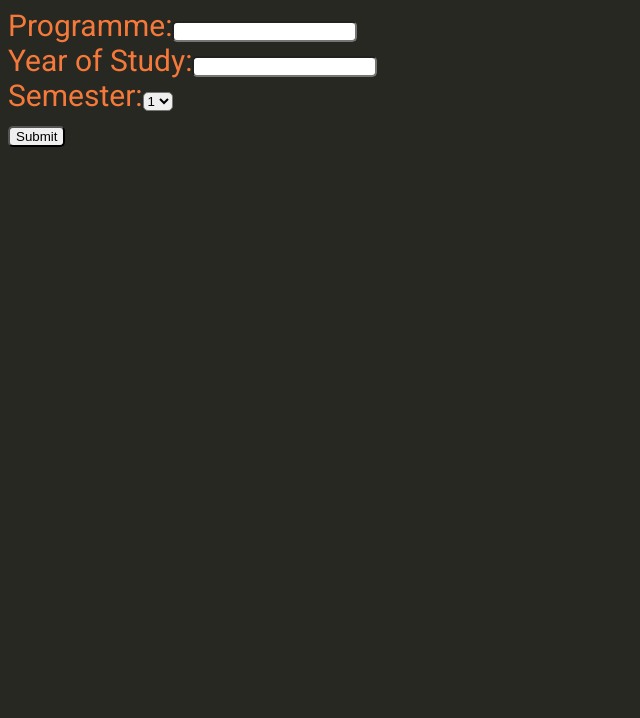
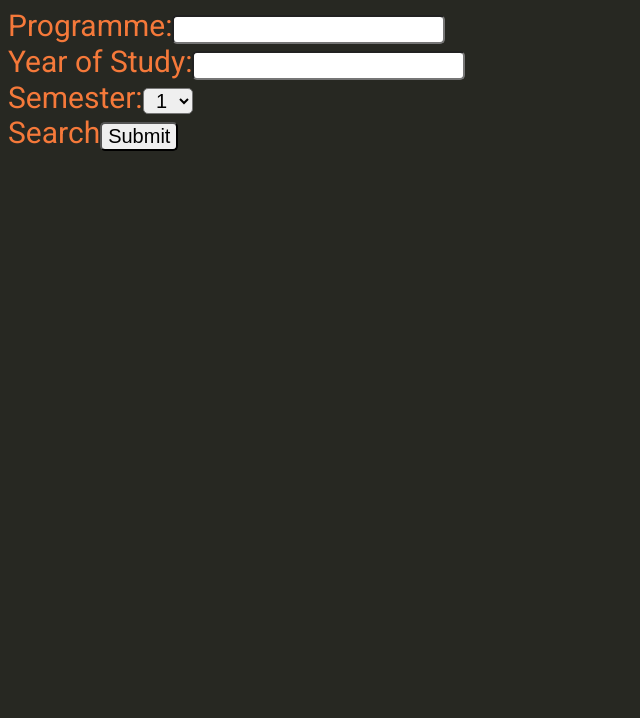
Before and after one commit to caelan-smyth/2020-ca326-bettertimetables, a React app in the folder bettertimetable-app/: page / in a window 1280 px wide. Shown: the part 82-800 px from the top of the page, without its empty margins (0-640 px from the left). Built offline with nearby package versions, Linux system fonts and the light colour scheme; no server answers.

Commit message:
Further accessibility tweaks

```diff
--- a/bettertimetable-app/src/index.css
+++ b/bettertimetable-app/src/index.css
@@ -14,10 +14,16 @@ h1 {
     color: #85C0F9;
 }
 
-.submitbutton {
+input, select {
     border-radius: 5px;
+    font-size: 20px;
 }
 
-.searchbox {
-    border-radius: 5px;
+select {
+    width: 50px;
+    text-align: center;
 }
+
+input:focus, select:focus {
+    border: 3px solid #85C0F9;
+}
--- a/bettertimetable-app/src/index.js
+++ b/bettertimetable-app/src/index.js
@@ -39,20 +39,23 @@ class Search extends React.Component {
                 <form method="get">
                     <label>
                         Programme:
-                        <input type="text" name="course" onChange={this.changeHandler} class="searchbox" />
+                        <input type="text" name="course" onChange={this.changeHandler} />
                     </label><br />
                     <label>
                         Year of Study:
-                        <input type="text" name="year" onChange={this.changeHandler} class="searchbox" />
+                        <input type="text" name="year" onChange={this.changeHandler} />
                     </label><br />
                     <label>
                         Semester:
-                        <select name="semester" class="searchbox">
+                        <select name="semester" >
                             <option value="one">1</option>
                             <option value="two">2</option>
                         </select>
                     </label><br />
-                    <input type="Submit" value="Submit" name="search for course" class="submitbutton" />
+                    <label>
+                        Search
+                        <input type="Submit" value="Submit" name="search for course" />
+                    </label>
                 </form>
             </div>
         );
```
